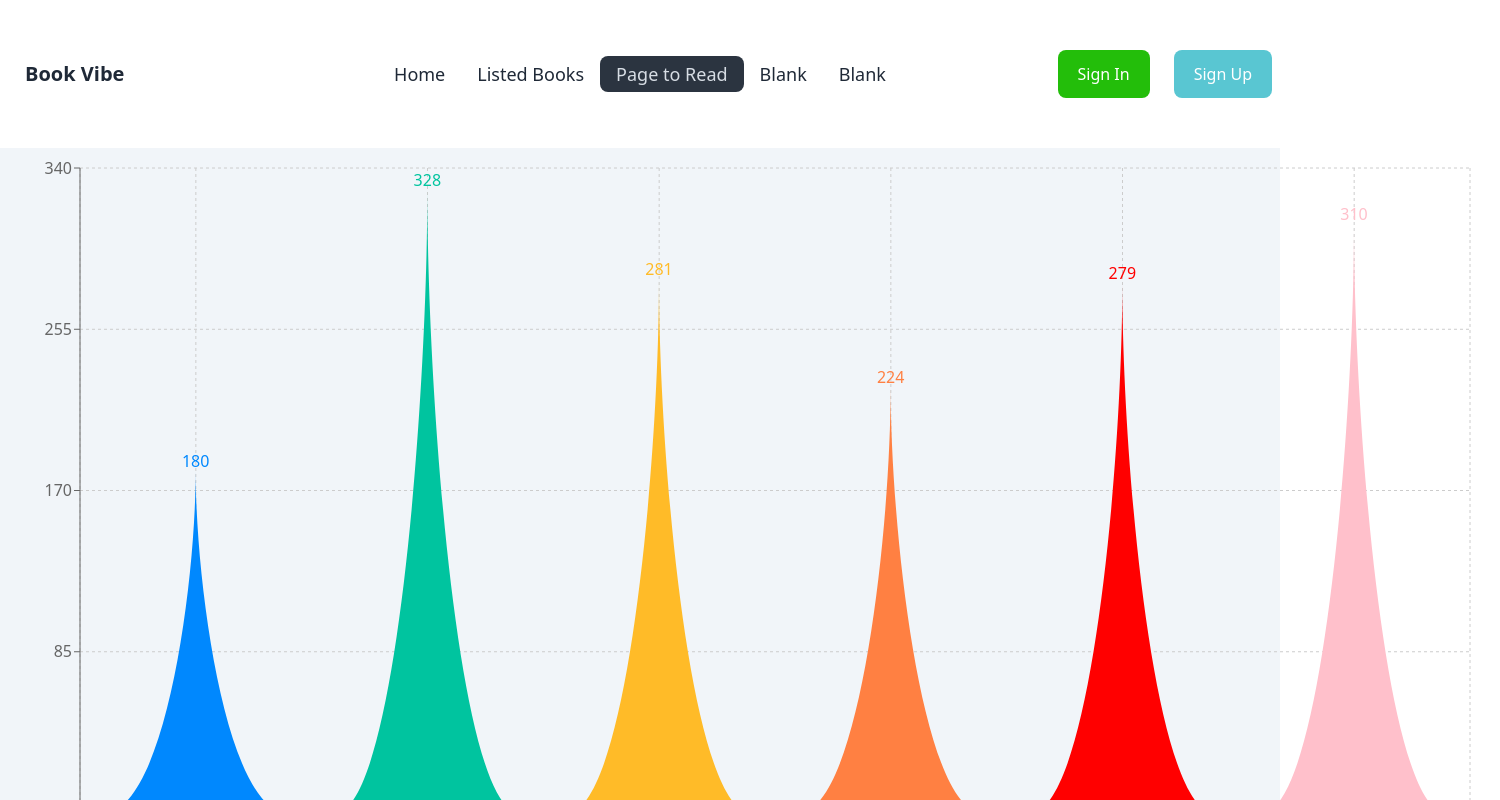
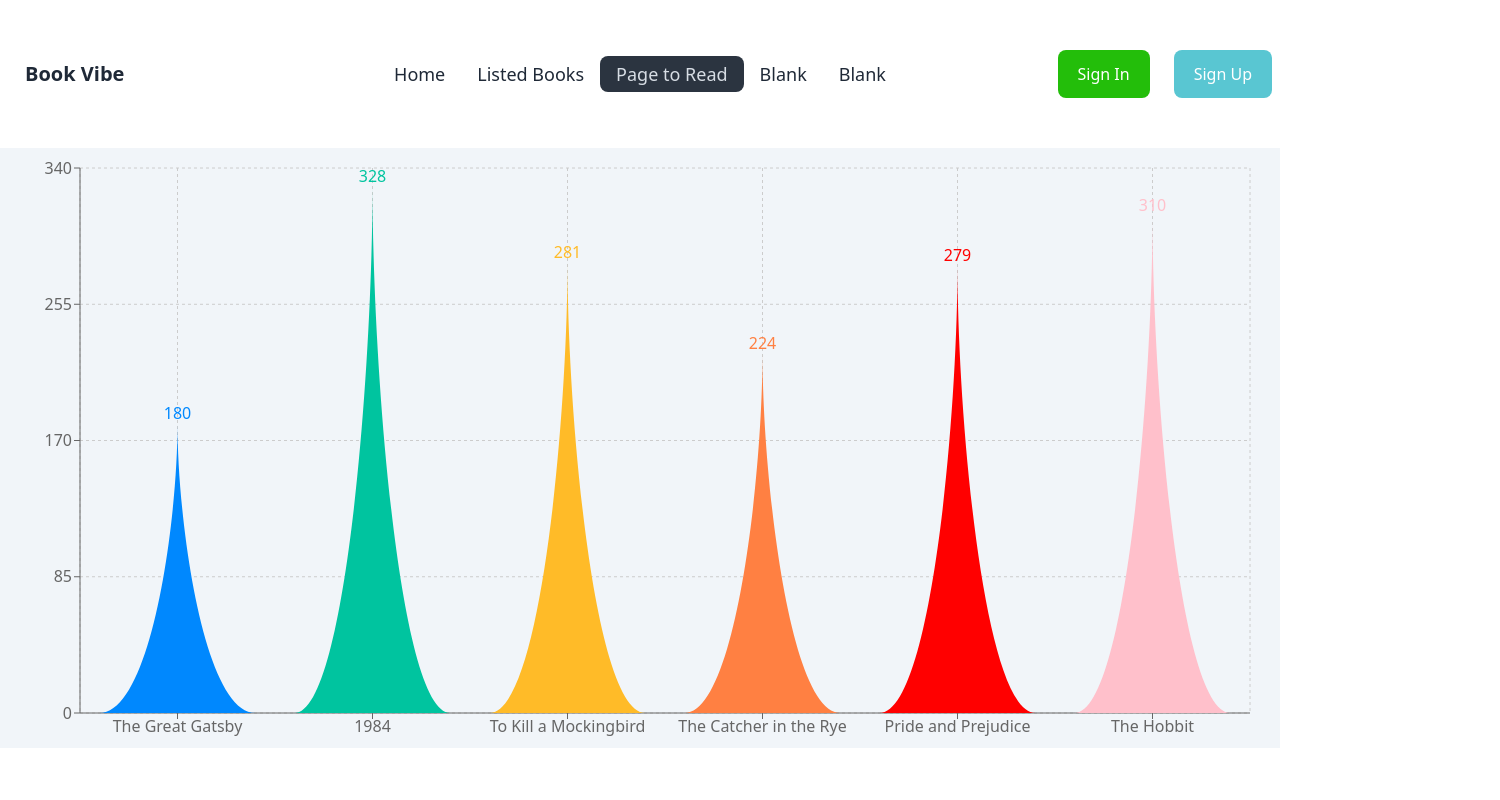
Before and after one commit to ishaq60/book, a React (Vite) app: page /pageToRead in a window 1280 px wide. Shown: the top 800 px of the page, 1500 px wide, since content can reach past the window. Built offline with nearby package versions, Linux system fonts and the light colour scheme; a web font is replaced by a local one.

Commit message:
nested route

```diff
--- a/src/Components/Banner/Banner.jsx
+++ b/src/Components/Banner/Banner.jsx
@@ -1,12 +1,14 @@
+import { Link } from 'react-router-dom';
 
 const Banner = () => {
+
     return (
         <div className="hero p-20 bg-base-200 my-10 rounded-lg">
             <div className="hero-content flex-col lg:gap-52 lg:flex-row-reverse">
                 <img  src={`https://i.imgur.com/BJVpRTA.png`} className="rounded-lg shadow-2xl lg:h-[400px]" />
                 <div className="">
                     <h1 className="text-5xl font-playFair font-bold my-10">Books to freshen up your bookshelf</h1>
-                    <button className="bg-[#23BE0A] px-5 py-3 rounded-lg text-white font-bold">View The list</button>
+                    <Link to='./listedBooks'><button className="bg-[#23BE0A] px-5 py-3 rounded-lg text-white font-bold">View The list</button></Link>
                 </div>
             </div>
         </div>
--- a/src/Components/GraphChart/GraphChart.jsx
+++ b/src/Components/GraphChart/GraphChart.jsx
@@ -1,6 +1,6 @@
 import { useEffect, useState } from "react";
 import PropTypes from 'prop-types';
-import { BarChart, Bar, Cell, XAxis, YAxis, CartesianGrid } from 'recharts';
+import { BarChart, Bar, Cell, XAxis, YAxis, CartesianGrid , ResponsiveContainer} from 'recharts';
 const colors = ['#0088FE', '#00C49F', '#FFBB28', '#FF8042', 'red', 'pink'];
 const GraphChart = () => {
     const [graph, setGraph] = useState([]);
@@ -24,28 +24,23 @@ const GraphChart = () => {
     };
 
     return (
-        <div className="bg-slate-100">
+        <div style={{ width: '100%', height: '100%', overflowX: 'auto' }} className="bg-slate-100">
+        <ResponsiveContainer width="100%" height={600}>
             <BarChart
-                width={1500}
-                height={700}
                 data={graph}
-                margin={{
-                    top: 20,
-                    right: 30,
-                    left: 20,
-                    bottom: 5,
-                }}
+                margin={{ top: 20, right: 30, left: 20, bottom: 5 }}
             >
                 <CartesianGrid strokeDasharray="3 3" />
                 <XAxis dataKey="bookName" />
-                <YAxis />
+                <YAxis dataKey="totalPages" />
                 <Bar dataKey="totalPages" fill="#8884d8" shape={<TriangleBar />} label={{ position: 'top' }}>
                     {graph.map((entry, index) => (
                         <Cell key={`cell-${index}`} fill={colors[index % colors.length]} />
                     ))}
                 </Bar>
             </BarChart>
-        </div>
+        </ResponsiveContainer>
+    </div>
     );
 };
 GraphChart.propTypes = {
--- a/src/Components/ListedBooks1/ListedBooks1.jsx
+++ b/src/Components/ListedBooks1/ListedBooks1.jsx
@@ -1,11 +1,11 @@
 import { useEffect, useState } from "react";
 import AllBooks from "../AllBooks/AllBooks";
+import { MdKeyboardArrowDown } from "react-icons/md";
 import { Link } from "react-router-dom";
 const ListedBooks1 = () => {
-    const links=<>
-    <Link to='/listedBooks' className='text-[18px] font-normal'>Read</Link>
-    <Link to='/wishlist' className='text-[18px] font-normal'>Wishlist</Link>
-    </>
+
+    const [tabIndex,setTabIndex]=useState(0)
+
     const [books, setBooks] = useState([])
     useEffect(() => {
         fetch('books.json')
@@ -18,16 +18,29 @@ const ListedBooks1 = () => {
             <div className="container mx-auto bg-slate-200 rounded-xl text-center py-8">
                 <h1 className="text-2xl font-bold">Books</h1>
             </div>
-            <div className="p-4 rounded text-center">
-                <select className="bg-green-200 px-4 py-2 rounded">
-                    <option value="">Sort By</option>
-                    <option value="option1">Rating</option>
-                    <option value="option2">Number of pages</option>
-                    <option value="option3">Publisher Year</option>
-                </select>
+            <div className="dropdown my-8 lg:ml-[700px]">
+                <div tabIndex={0} role="button" className="bg-green-500 px-5 m-1 flex items-center text-xl gap-3 py-2 rounded-lg font-semibold text-white">Sort By <MdKeyboardArrowDown /></div>
+                <ul tabIndex={0} className="dropdown-content z-[1] menu p-2 shadow bg-base-100 rounded-box w-52">
+                    <li><a></a></li>
+                    <li><a>Rating</a></li>
+                    <li><a>Number of pages</a></li>
+                    <li><a>Publisher Year</a></li>
+                </ul>
             </div>
-            <div className="flex gap-10">
-                {links}
+            <div className="flex -mx-4 items-center overflow-x-auto overflow-y-hidden sm:justify-start flex-nowrap dark:text-gray-800">
+                <Link onClick={()=>setTabIndex(0)} to='/listedBooks' rel="noopener noreferrer" href="#"  className={`flex items-center flex-shrink-0 px-5 py-3 space-x-2 ${tabIndex===0?'border border-b-0':'border-b'} rounded-t-lg dark:border-gray-600 dark:text-gray-900`}>
+                    <svg xmlns="http://www.w3.org/2000/svg" viewBox="0 0 24 24" fill="none" stroke="currentColor" strokeWidth="2" strokeLinecap="round" strokeLinejoin="round" className="w-4 h-4">
+                        <path d="M19 21l-7-5-7 5V5a2 2 0 0 1 2-2h10a2 2 0 0 1 2 2z"></path>
+                    </svg>
+                    <span>Read</span>
+                </Link>
+                <Link to='/wishlist' onClick={()=>setTabIndex(1)}  rel="noopener noreferrer" href="#" className={`flex items-center flex-shrink-0 px-5 py-3 space-x-2 ${tabIndex===1?'border border-b-0':'border-b'} rounded-t-lg dark:border-gray-600 dark:text-gray-900`}>
+                    <svg xmlns="http://www.w3.org/2000/svg" viewBox="0 0 24 24" fill="none" stroke="currentColor" strokeWidth="2" strokeLinecap="round" strokeLinejoin="round" className="w-4 h-4">
+                        <path d="M2 3h6a4 4 0 0 1 4 4v14a3 3 0 0 0-3-3H2z"></path>
+                        <path d="M22 3h-6a4 4 0 0 0-4 4v14a3 3 0 0 1 3-3h7z"></path>
+                    </svg>
+                    <span>Wishlist</span>
+                </Link>
             </div>
             <div>
                 {
```
